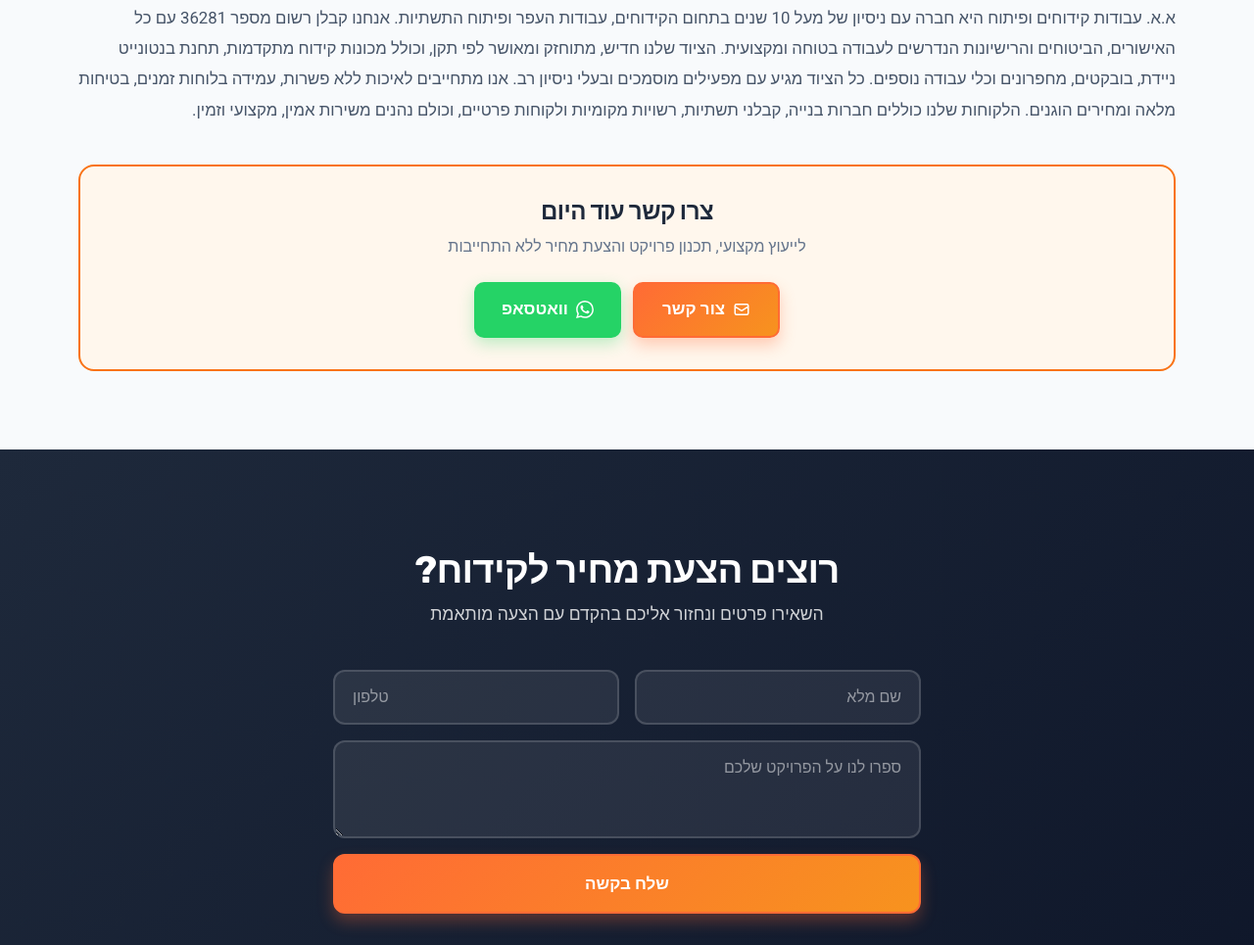
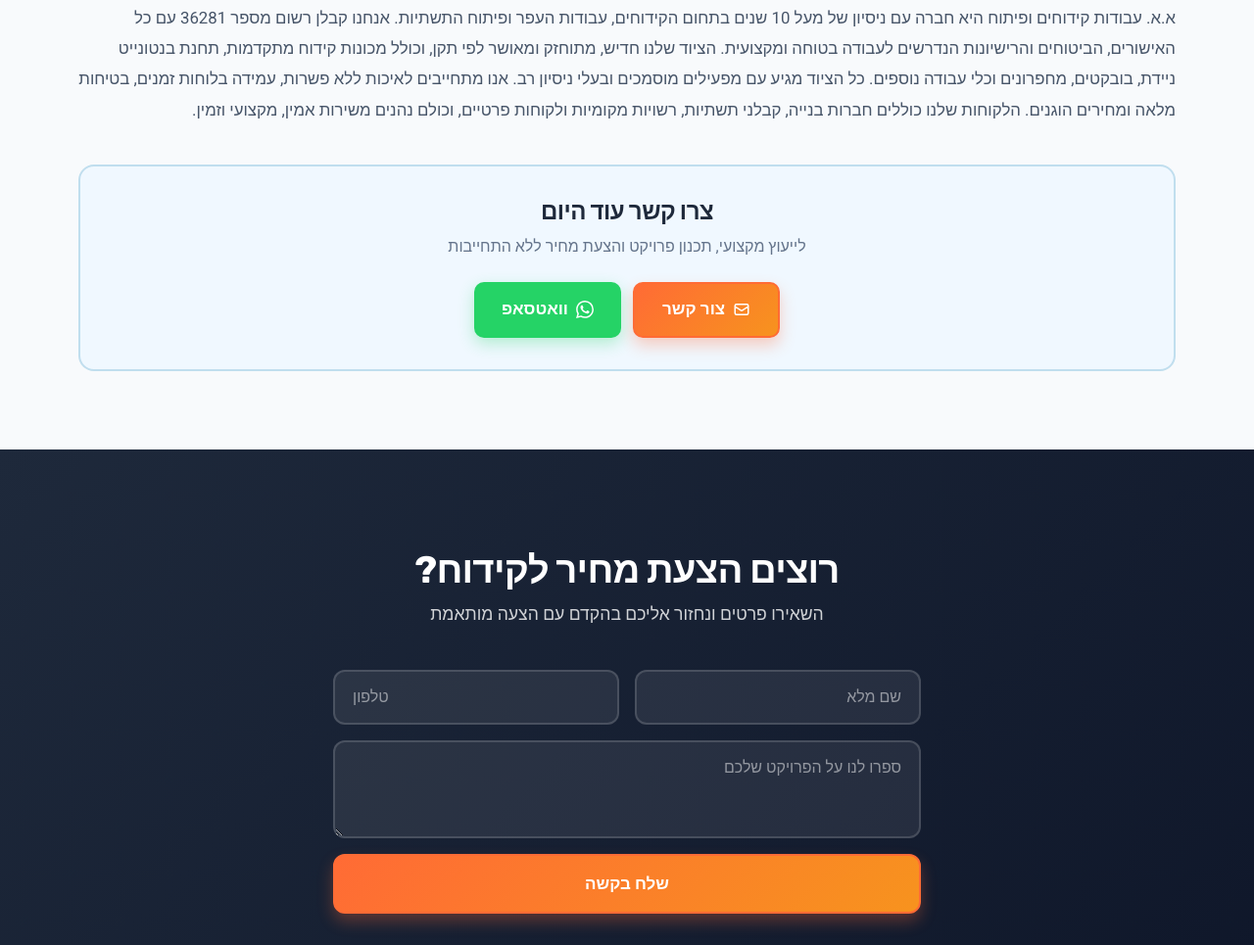
Before and after one commit to eliav1334/eliav-website, a website: page bentonite-drilling.html in a window 1280 px wide. Shown: the part 6371-7336 px from the top of the page at 98% size. Drawn offline with Linux system fonts and the light colour scheme.

Commit message:
התאמת צבעי CTA בדפי שירותים לצבעי דף הבית
שינוי צבע הרקע מכתום (#FFF7ED) לכחול (#F0F8FF)
ושינוי הבורדר מכתום (#F97316) לכחול שקוף (rgba(0,115,168,0.2))
בהתאמה לסקשן "לא מצאת את התשובה" בדף הבית

Co-Authored-By: Claude Opus 4.6 <noreply@anthropic.com>

```diff
--- a/bentonite-drilling.html
+++ b/bentonite-drilling.html
@@ -428,7 +428,7 @@
       <h3>למה לבחור בא.א. עבודות קידוחים?</h3>
       <p>א.א. עבודות קידוחים ופיתוח היא חברה עם ניסיון של מעל 10 שנים בתחום הקידוחים, עבודות העפר ופיתוח התשתיות. אנחנו קבלן רשום מספר 36281 עם כל האישורים, הביטוחים והרישיונות הנדרשים לעבודה בטוחה ומקצועית. הציוד שלנו חדיש, מתוחזק ומאושר לפי תקן, וכולל מכונות קידוח מתקדמות, תחנת בנטונייט ניידת, בובקטים, מחפרונים וכלי עבודה נוספים. כל הציוד מגיע עם מפעילים מוסמכים ובעלי ניסיון רב. אנו מתחייבים לאיכות ללא פשרות, עמידה בלוחות זמנים, בטיחות מלאה ומחירים הוגנים. הלקוחות שלנו כוללים חברות בנייה, קבלני תשתיות, רשויות מקומיות ולקוחות פרטיים, וכולם נהנים משירות אמין, מקצועי וזמין.</p>
 
-      <div class="cta-highlight" style="background: #FFF7ED; border: 2px solid #F97316; padding: 32px; border-radius: 16px; text-align: center; margin-top: 40px;">
+      <div class="cta-highlight" style="background: #F0F8FF; border: 2px solid rgba(0, 115, 168, 0.2); padding: 32px; border-radius: 16px; text-align: center; margin-top: 40px;">
         <h2 style="color: #1E293B; margin-bottom: 8px; font-size: 1.5rem;">צרו קשר עוד היום</h2>
         <p style="color: #64748B; margin-bottom: 20px; font-size: 1rem;">לייעוץ מקצועי, תכנון פרויקט והצעת מחיר ללא התחייבות</p>
         <div style="display: flex; gap: 12px; justify-content: center; flex-wrap: wrap;">
```
Also changed, not shown: earthworks.html (+1 -1 lines), equipment-rental.html (+1 -1 lines).
